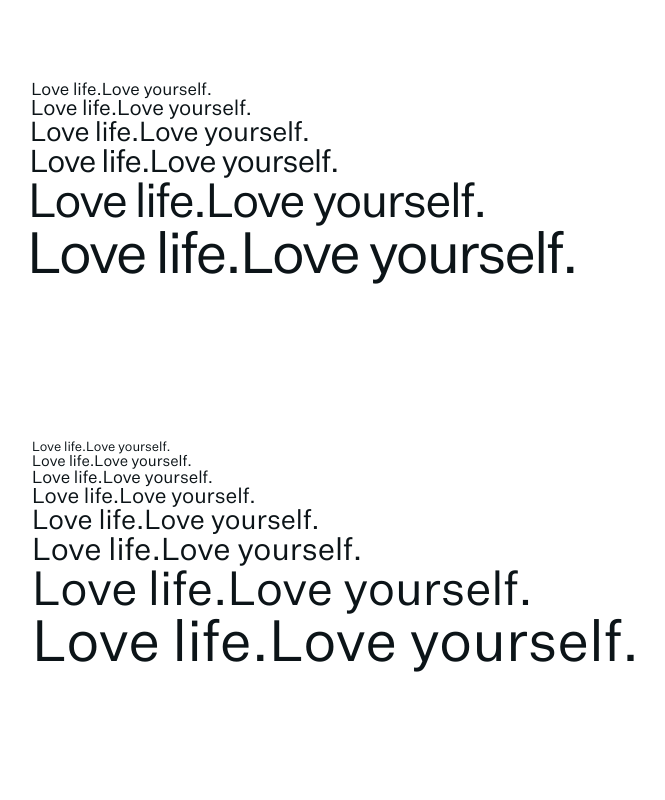
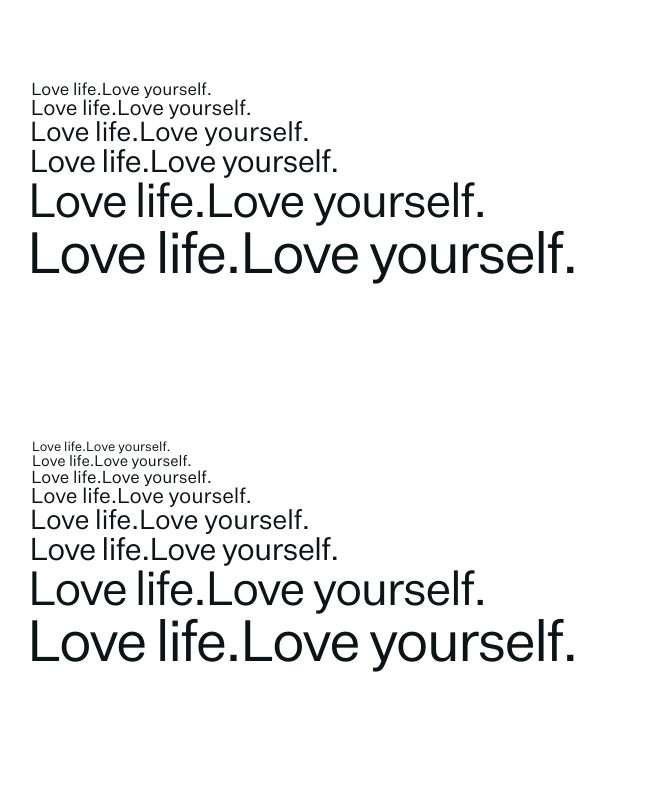
Before and after one commit to alobato/modulz-styled, a React (Create React App) app: page / in a window 1280 px wide. Shown: the top 800 px of the page, without its empty margins (273-938 px from the left). Built offline with nearby package versions, Linux system fonts and the light colour scheme.

Commit message:
Add corrective margins to Text component

```diff
--- a/src/components/Text.js
+++ b/src/components/Text.js
@@ -5,29 +5,48 @@ import * as theme from './../theme/';
 const Text = styled.p`
   color: ${theme.GRAY_900};
 
-  ${props => props.size1 && css`
+  ${p => p.size1 && css`
     font-size: ${theme.FONTSIZE_200};
   `}
-  ${props => props.size2 && css`
+
+  ${p => p.size2 && css`
     font-size: ${theme.FONTSIZE_300};
   `}
-  ${props => props.size3 && css`
+
+  ${p => p.size3 && css`
     font-size: ${theme.FONTSIZE_400};
+    letter-spacing: -.001em;
+    margin-left: -.05em;
   `}
-  ${props => props.size4 && css`
+
+  ${p => p.size4 && css`
     font-size: ${theme.FONTSIZE_500};
+    letter-spacing: -.005em;
+    margin-left: -.06em;
   `}
-  ${props => props.size5 && css`
+
+  ${p => p.size5 && css`
     font-size: ${theme.FONTSIZE_600};
+    letter-spacing: -.012em;
+    margin-left: -.075em;
   `}
-  ${props => props.size6 && css`
+
+  ${p => p.size6 && css`
     font-size: ${theme.FONTSIZE_700};
+    letter-spacing: -.028em;
+    margin-left: -.085em;
   `}
-  ${props => props.size7 && css`
+
+  ${p => p.size7 && css`
     font-size: ${theme.FONTSIZE_800};
+    letter-spacing: -.038em;
+    margin-left: -.088em;
   `}
-  ${props => props.size8 && css`
+
+  ${p => p.size8 && css`
     font-size: ${theme.FONTSIZE_900};
+    letter-spacing: -.042em;
+    margin-left: -.09em;
   `}
 `;
 
```
